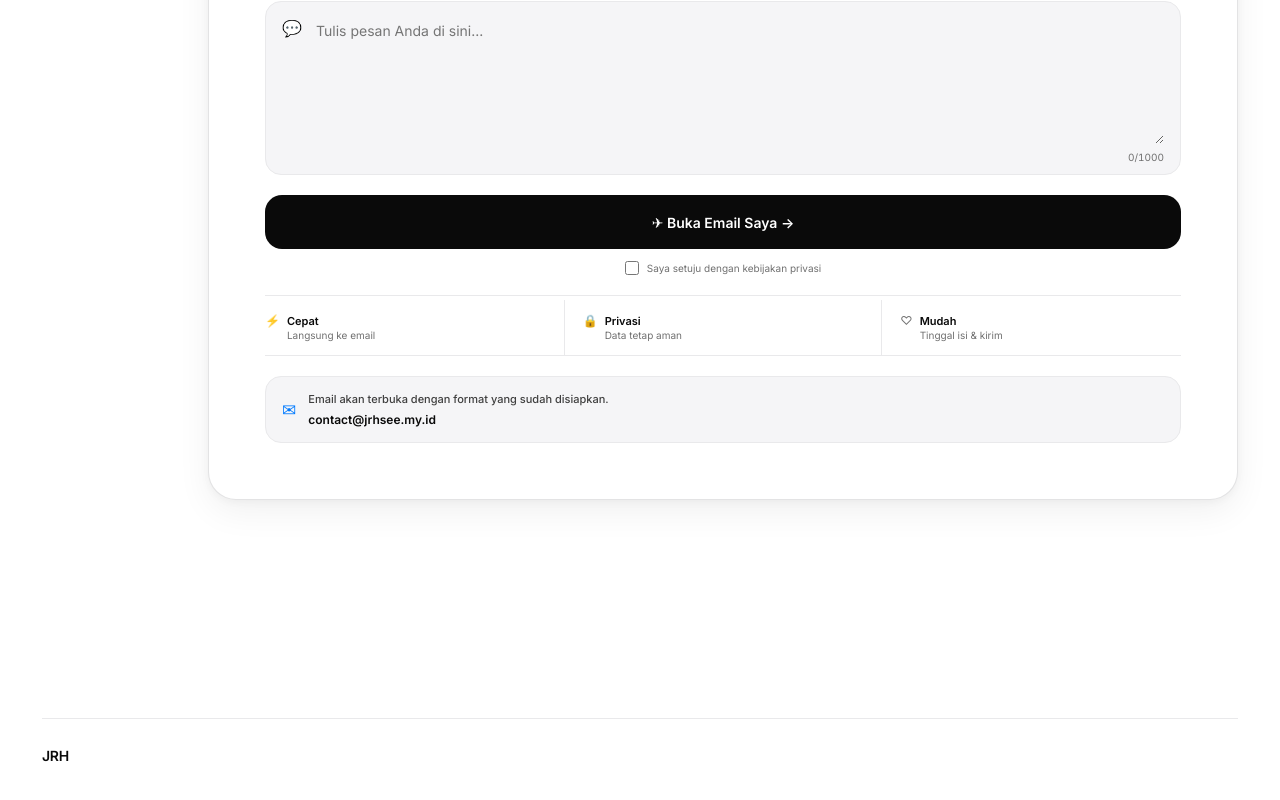
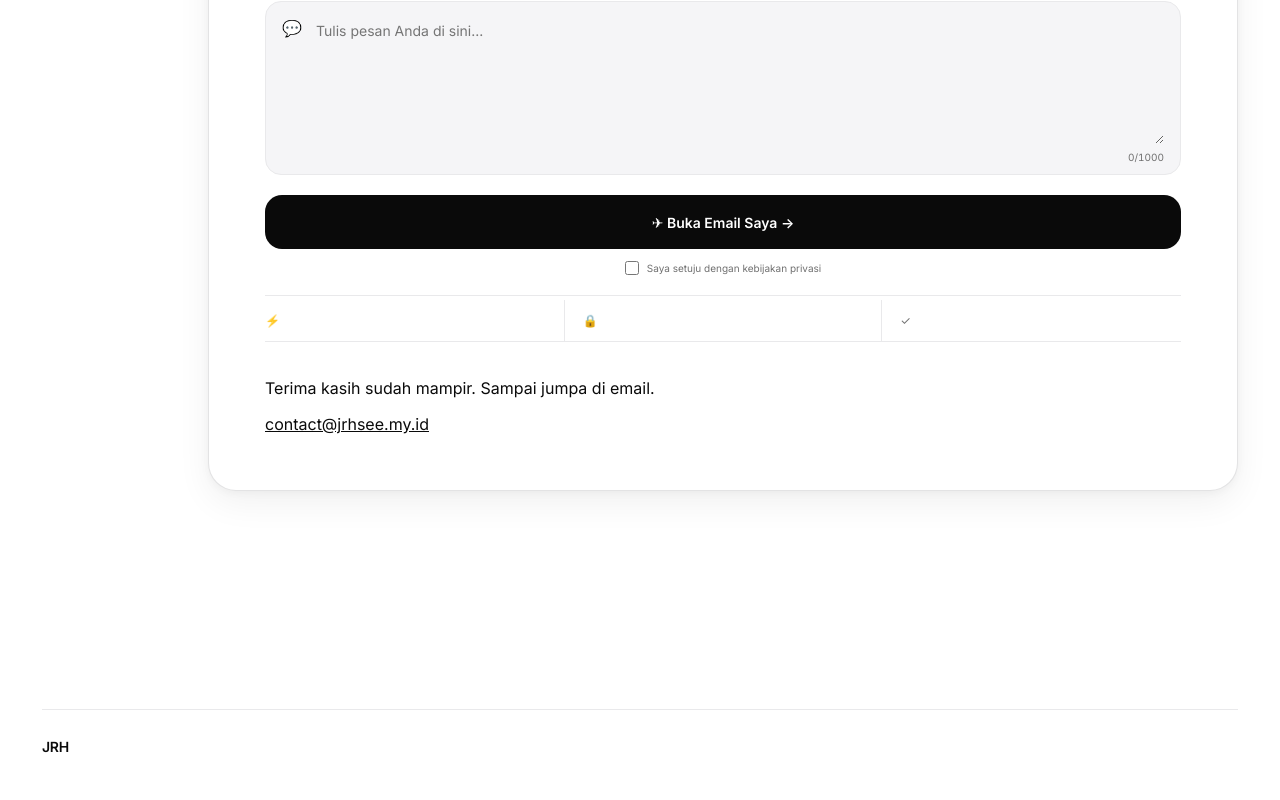
Before and after one commit to LionerHakim/JRHs, a React (Vite) app: page / in a window 1280 px wide. Shown: the part 4225-5025 px from the top of the page. Built offline with nearby package versions, Linux system fonts and the light colour scheme.

Commit message:
Refine Contact topic input and closing

```diff
--- a/src/main.tsx
+++ b/src/main.tsx
@@ -17,6 +17,7 @@ export default function App() {
   const [name, setName] = useState('')
   const [email, setEmail] = useState('')
   const [purpose, setPurpose] = useState('')
+  const [customPurpose, setCustomPurpose] = useState('')
   const [message, setMessage] = useState('')
   const [privacy, setPrivacy] = useState(false)
   const [contactStatus, setContactStatus] = useState<string | null>(null)
@@ -58,10 +59,12 @@ export default function App() {
     if (!name.trim()) return setContactError('Nama belum diisi.')
     if (!/^[^\s@]+@[^\s@]+\.[^\s@]+$/.test(email.trim())) return setContactError('Emailnya belum valid.')
     if (!purpose) return setContactError('Silakan pilih topik dulu.')
+    const finalPurpose = purpose === 'Lainnya' ? customPurpose.trim() : purpose
+    if (purpose === 'Lainnya' && !finalPurpose) return setContactError('Tulis topiknya dulu, ya.')
     if (!message.trim()) return setContactError('Pesannya masih kosong.')
     if (!privacy) return setContactError('Centang persetujuan privasi dulu.')
 
-    const subject = encodeURIComponent(`[JRHs Contact] ${purpose}`)
+    const subject = encodeURIComponent(`[JRHs Contact] ${finalPurpose}`)
     const body = encodeURIComponent(`Halo JRHs,
 
 Saya ingin menghubungi terkait:
@@ -222,11 +225,17 @@ ${name.trim()}`)
                 </label>
                 <label className="contact-field">
                   <span className="contact-icon" aria-hidden="true">☰</span>
-                  <select value={purpose} onChange={(event) => setPurpose(event.target.value)}>
+                  <select value={purpose} onChange={(event) => { setPurpose(event.target.value); setCustomPurpose('') }}>
                     <option value="">Pilih topik</option>
                     {['Pertanyaan umum', 'Kolaborasi', 'Project', 'Bisnis', 'Investasi', 'Akademik', 'Feedback', 'Lainnya'].map((item) => <option key={item} value={item}>{item}</option>)}
                   </select>
                 </label>
+                {purpose === 'Lainnya' ? (
+                  <label className="contact-field">
+                    <span className="contact-icon" aria-hidden="true">✦</span>
+                    <input value={customPurpose} onChange={(event) => setCustomPurpose(event.target.value)} placeholder="Tulis topik Anda..." maxLength={80} />
+                  </label>
+                ) : null}
                 <label className="contact-field contact-message">
                   <span className="contact-icon" aria-hidden="true">💬</span>
                   <textarea value={message} onChange={(event) => setMessage(event.target.value.slice(0, 1000))} placeholder="Tulis pesan Anda di sini..." maxLength={1000} rows={5} />
@@ -246,17 +255,14 @@ ${name.trim()}`)
               </div>
 
               <div className="contact-benefits" aria-label="Contact benefits">
-                <span>⚡ <strong>Cepat</strong> <small>Langsung ke email</small></span>
-                <span>🔒 <strong>Privasi</strong> <small>Data tetap aman</small></span>
-                <span>♡ <strong>Mudah</strong> <small>Tinggal isi &amp; kirim</small></span>
+                <span aria-label="Cepat">⚡</span>
+                <span aria-label="Privasi">🔒</span>
+                <span aria-label="Mudah">✓</span>
               </div>
 
-              <div className="contact-email-info">
-                <span className="contact-email-icon" aria-hidden="true">✉</span>
-                <div>
-                  <strong>Email akan terbuka dengan format yang sudah disiapkan.</strong>
-                  <a href={`mailto:${siteConfig.contactEmail}`}>{siteConfig.contactEmail}</a>
-                </div>
+              <div className="contact-closing">
+                <p>Terima kasih sudah mampir. Sampai jumpa di email.</p>
+                <a href={`mailto:${siteConfig.contactEmail}`}>{siteConfig.contactEmail}</a>
               </div>
             </form>
           </div>
```
